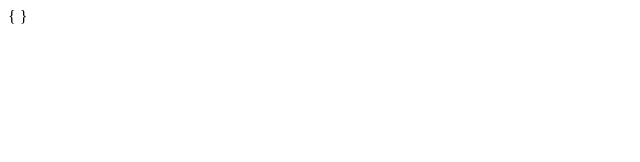
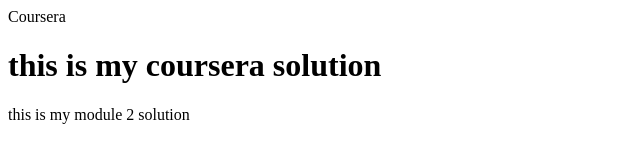
Before and after one commit to Nanle/coursera, a plain HTML site: page site/index.html in a window 1280 px wide. Shown: the whole page, without its empty margins (0-640 px from the left). Drawn offline with Linux system fonts and the light colour scheme.

Commit message:
My First Page modified

```diff
--- a/site/index.html
+++ b/site/index.html
@@ -1,2 +1,10 @@
-{
-}
+
+<html>
+<meta charset="utf-8">
+<header>Coursera
+
+</header>
+<title>Coursera test</title>
+<h1>this is my coursera solution</h1>
+<p>this is my module 2 solution</p>
+</html>
```
Also changed, not shown: 1 other file.
